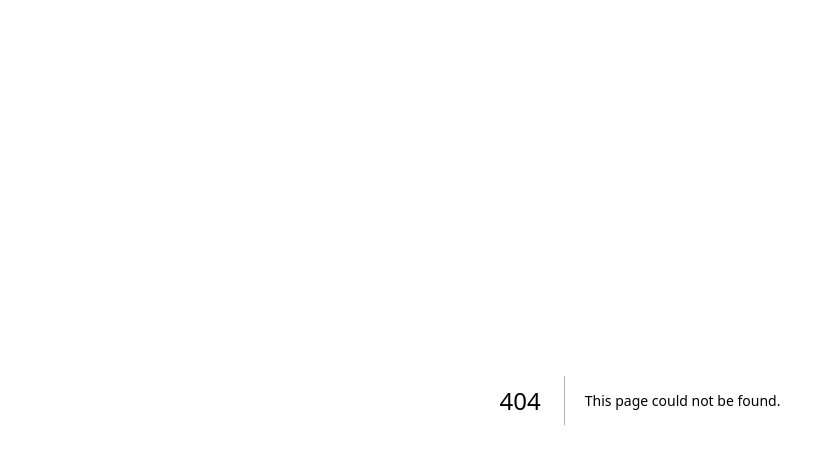
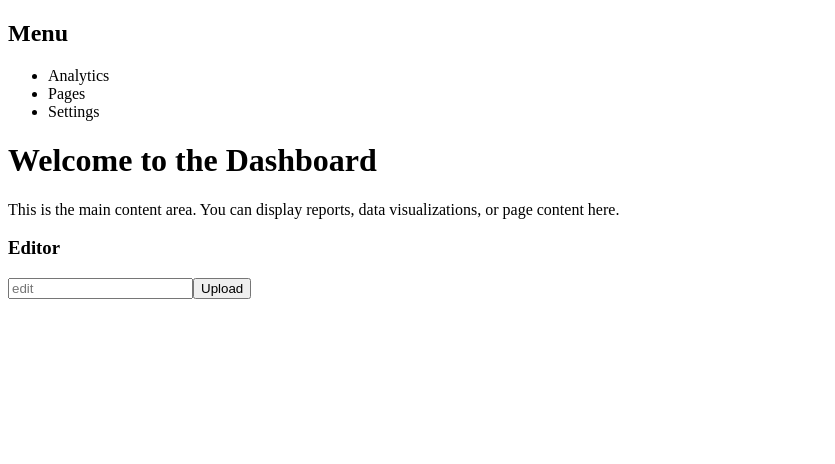
Before and after one commit to lincolngarcia/Startup-LinC-MS, a Next.js app: page /admin/dashboard in a window 1280 px wide. Before the commit this address had no page. Shown: the top 464 px of the page, without its empty margins (0-835 px from the left). Built offline with nearby package versions, Linux system fonts and the light colour scheme.

Commit message:
admin page html

```diff
--- /dev/null
+++ b/pages/admin/dashboard.tsx
@@ -0,0 +1,25 @@
+export default function Page() {
+    return (
+        <div >
+            <div >
+                <h2>Menu</h2>
+                <ul>
+                    <li>Analytics</li>
+                    <li>Pages</li>
+                    <li>Settings</li>
+                </ul>
+            </div>
+
+            <div >
+                <h1>Welcome to the Dashboard</h1>
+                <p>This is the main content area. You can display reports, data visualizations, or page content here.</p>
+            </div>
+
+            <div >
+                <h3>Editor</h3>
+                <div><input placeholder="edit"></input><button>Upload</button></div>
+            </div>
+
+        </div>
+    )
+}
```
Also changed, not shown: pages/login.tsx (added, +14 -0 lines).
